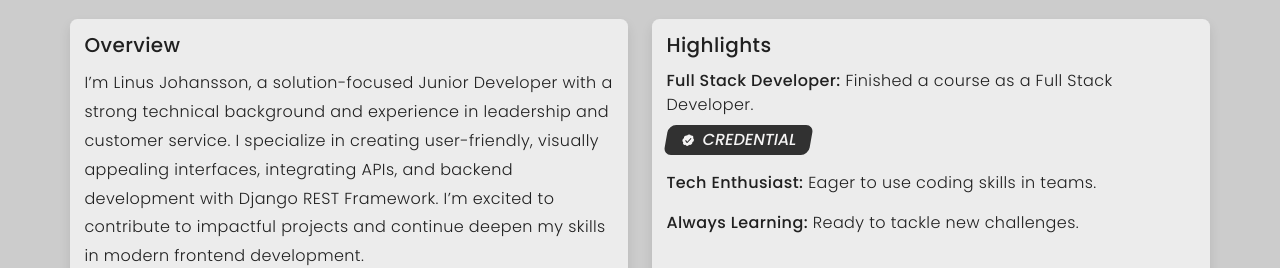
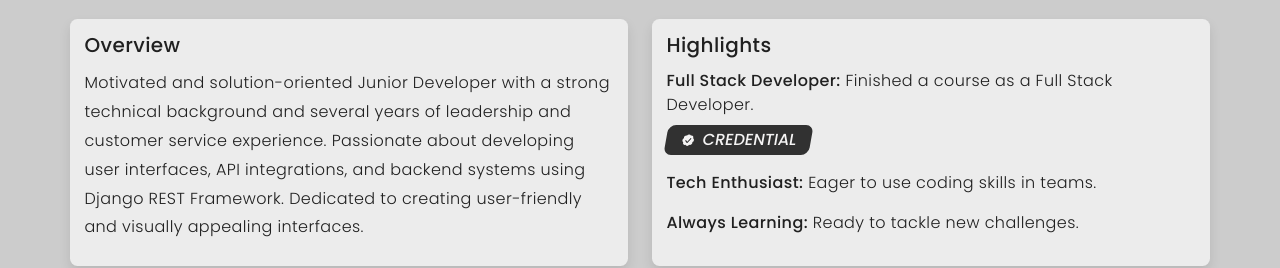
Before and after one commit to j0hanz/j0hanz-portfolio, a React (Vite) app: page / in a window 1280 px wide. Shown: the part 541-809 px from the top of the page. Built offline with nearby package versions, Linux system fonts and the light colour scheme; no server answers.

Commit message:
Revise personal introduction

```diff
--- a/src/data/aboutMeText.ts
+++ b/src/data/aboutMeText.ts
@@ -1,7 +1,9 @@
 const aboutMeText: string = `
-I’m Linus Johansson, a solution-focused Junior Developer with a strong technical background and experience in leadership and customer service.
-I specialize in creating user-friendly, visually appealing interfaces, integrating APIs, and backend development with Django REST Framework.
-I’m excited to contribute to impactful projects and continue deepen my skills in modern frontend development.
+Motivated and solution-oriented Junior Developer with a strong technical
+background and several years of leadership and customer service experience.
+Passionate about developing user interfaces, API integrations, and backend
+systems using Django REST Framework. Dedicated to creating user-friendly and
+visually appealing interfaces.
 `;
 
 export default aboutMeText;
```
